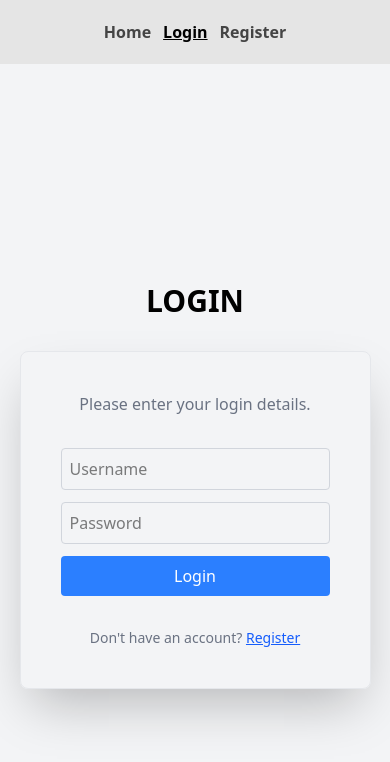
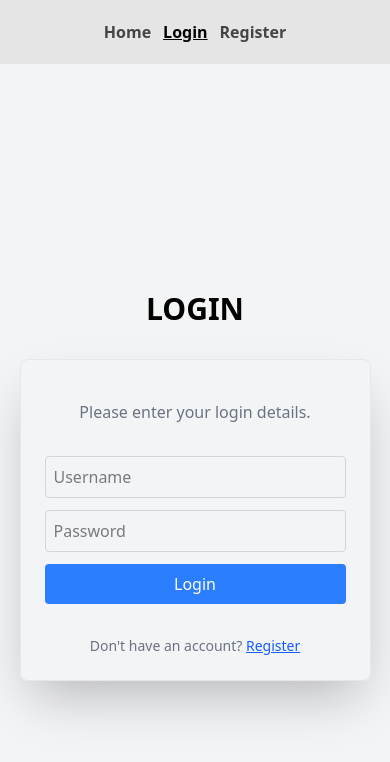
Before and after one commit to markmuthii/DevLogger, a React (Vite) app in the folder client/: page /login in a window 390 px wide. Shown: the top 762 px of the page. Built offline with nearby package versions, Linux system fonts and the light colour scheme.

Commit message:
Update authform padding

```diff
--- a/client/src/components/AuthForm.jsx
+++ b/client/src/components/AuthForm.jsx
@@ -4,7 +4,7 @@ const AuthForm = ({ children, title }) => {
   return (
     <>
       <h1 className="text-3xl font-bold mb-8 uppercase">{title}</h1>
-      <div className="shadow-2xl border border-gray-200 rounded-lg w-[90%] max-w-[500px] p-10 text-center space-y-8 pt-10">
+      <div className="shadow-2xl border border-gray-200 rounded-lg w-[90%] max-w-[500px] p-6 sm:p-10 text-center space-y-8 pt-10">
         <p className="text-gray-500">
           Please enter your {title === "Login" && "login"} details
           {title === "Register" && " to create an account"}.
```
